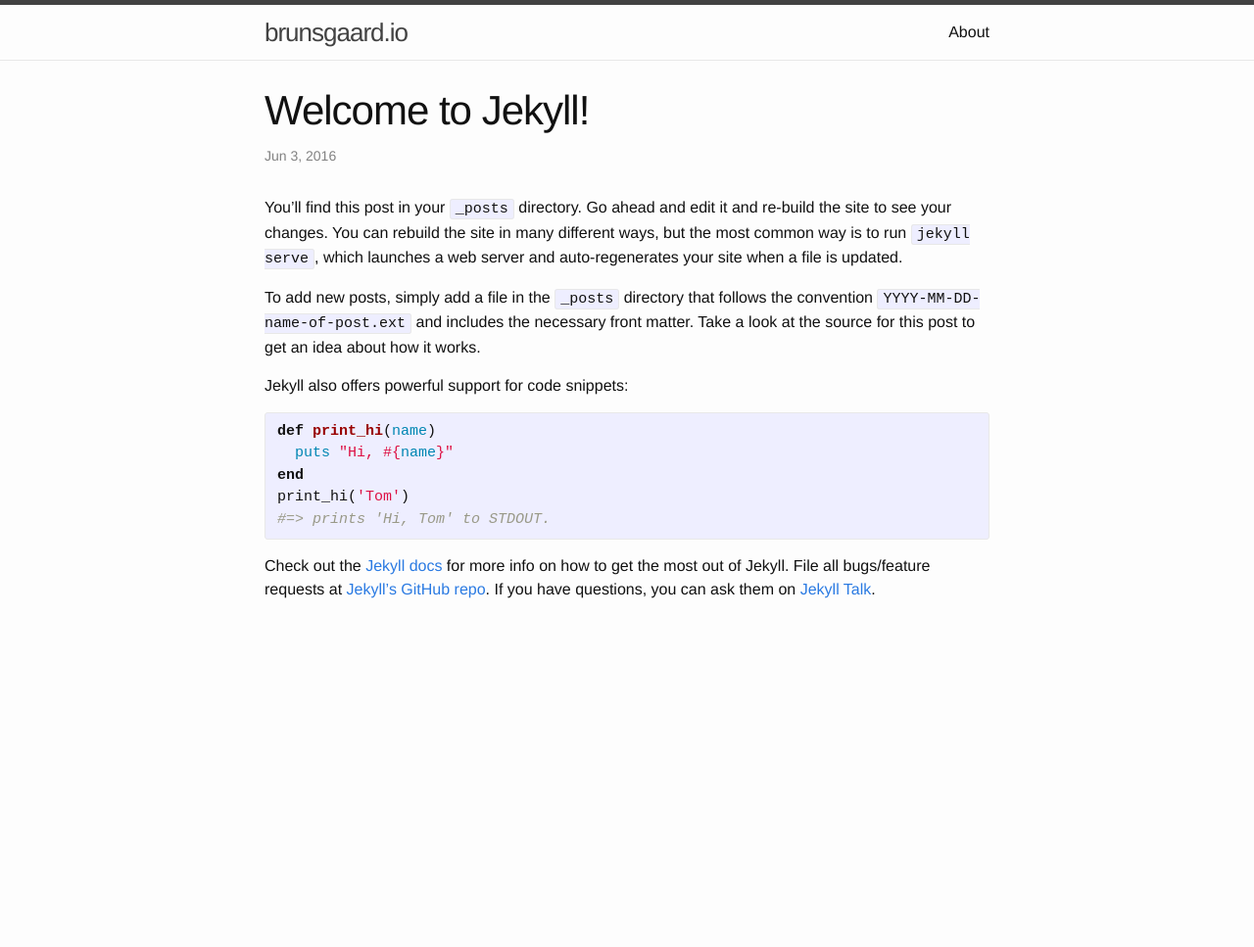
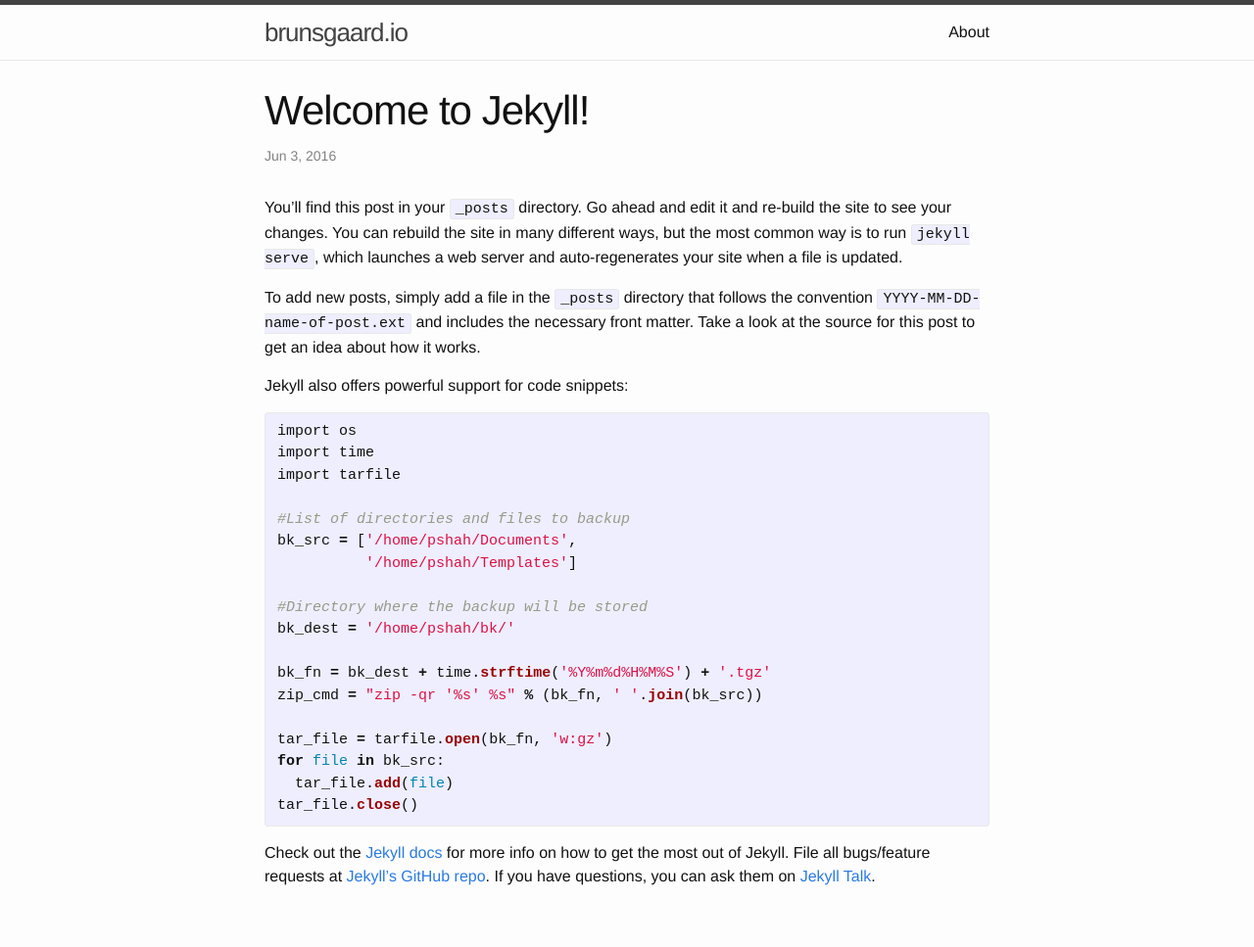
Before and after one commit to brunsgaard/brunsgaard.io, a Jekyll site: the page built from _posts/2016-06-03-welcome-to-jekyll.markdown, in a window 1280 px wide. Shown: the whole page at 98% size. Built offline with Jekyll 4.4.1, drawn with Linux system fonts in a browser that asks for light colours; before the commit the page ends 900 px from its top, so only the background shows below that.

Commit message:
testing python highlight

```diff
--- a/_posts/2016-06-03-welcome-to-jekyll.markdown
+++ b/_posts/2016-06-03-welcome-to-jekyll.markdown
@@ -16,12 +16,25 @@ works.
 
 Jekyll also offers powerful support for code snippets:
 
-{% highlight ruby %}
-def print_hi(name)
-  puts "Hi, #{name}"
-end
-print_hi('Tom')
-#=> prints 'Hi, Tom' to STDOUT.
+{% highlight python %}
+import os
+import time
+import tarfile
+
+#List of directories and files to backup
+bk_src = ['/home/pshah/Documents',
+          '/home/pshah/Templates']
+
+#Directory where the backup will be stored
+bk_dest = '/home/pshah/bk/'
+
+bk_fn = bk_dest + time.strftime('%Y%m%d%H%M%S') + '.tgz'
+zip_cmd = "zip -qr '%s' %s" % (bk_fn, ' '.join(bk_src))
+
+tar_file = tarfile.open(bk_fn, 'w:gz')
+for file in bk_src:
+  tar_file.add(file)
+tar_file.close()
 {% endhighlight %}
 
 Check out the [Jekyll docs][jekyll-docs] for more info on how to get the
```
